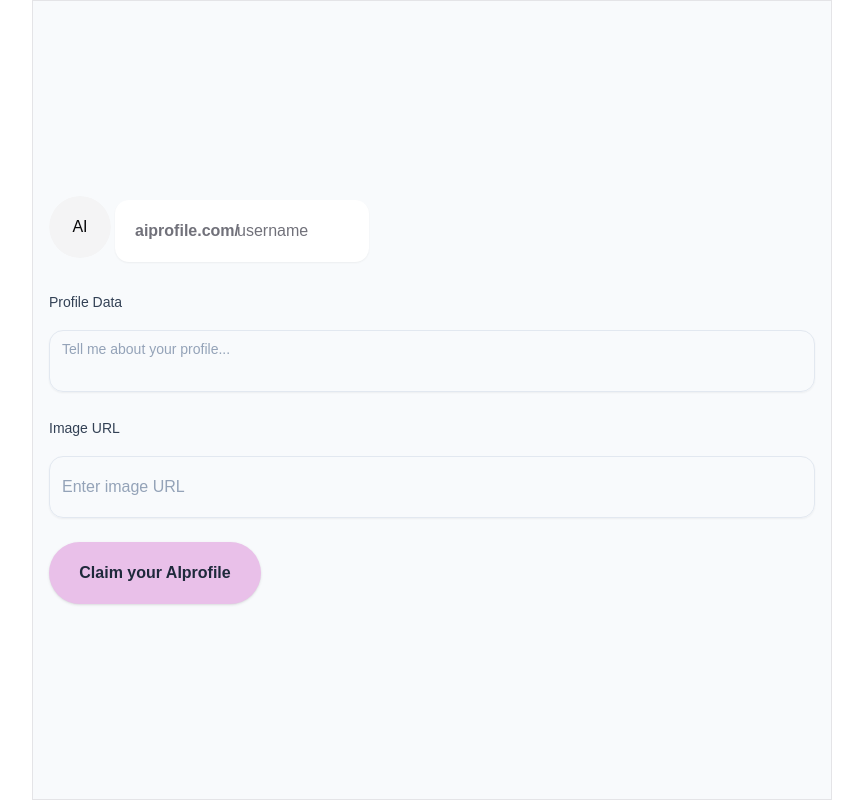
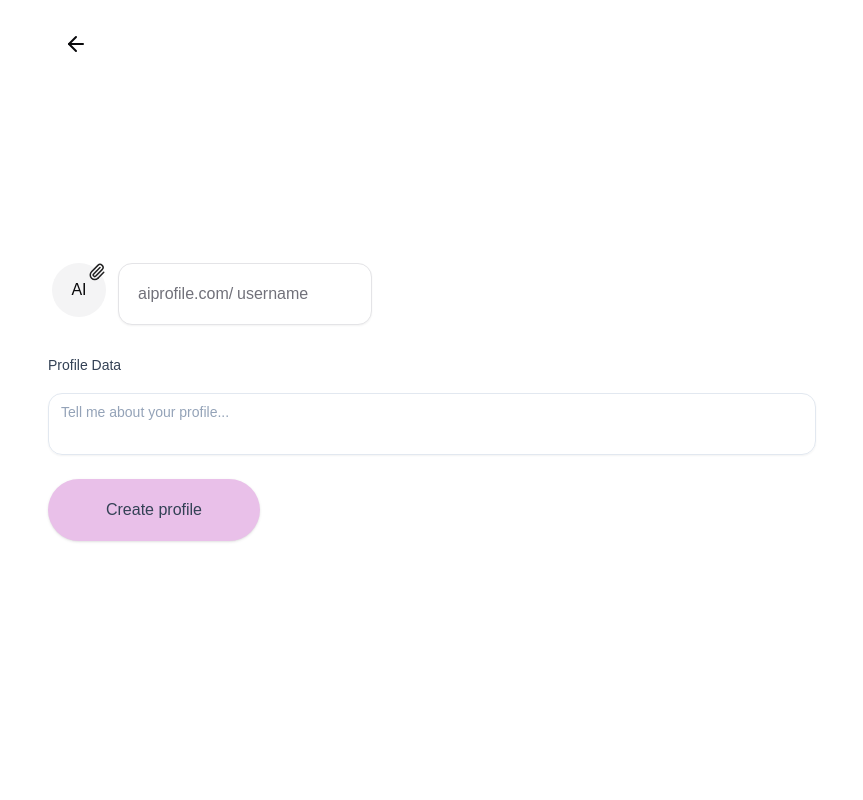
Before and after one commit to jiliangarette/ai-custom-profile, a Next.js app: page /admin/create-profile in a window 1280 px wide. Shown: the whole page, without its empty margins (208-1071 px from the left). Built offline with nearby package versions, Linux system fonts and the light colour scheme.

Commit message:
enhance user interface

```diff
--- a/src/components/addProfileForm.tsx
+++ b/src/components/addProfileForm.tsx
@@ -4,11 +4,14 @@
 import { Textarea } from "./ui/textarea";
 import { Button } from "./ui/button";
 import { Avatar, AvatarFallback, AvatarImage } from "./ui/avatar";
+import { ArrowLeft, Paperclip } from "lucide-react";
+import Link from "next/link";
 
 const AddProfileForm: React.FC = () => {
   const [username, setUsername] = useState<string>("");
   const [data, setData] = useState<string>("");
   const [image, setImage] = useState<string>("");
+  const [showImageInput, setShowImageInput] = useState<boolean>(false);
 
   const handleSubmit = async (e: React.FormEvent) => {
     e.preventDefault();
@@ -30,16 +33,32 @@
     }
   };
 
+  const toggleImageInputVisibility = () => {
+    setShowImageInput((prev) => !prev);
+  };
+
   return (
-    <div className="min-h-screen bg-slate-50 p-4 flex items-center justify-center max-w-[800px] mx-auto w-full border">
+    <div className="min-h-screen p-4 flex items-center justify-center max-w-[800px] mx-auto w-full relative">
+      <Link href="/" className="cursor-pointer">
+        <div className="absolute top-8 left-8">
+          <ArrowLeft />
+        </div>
+      </Link>
       <form onSubmit={handleSubmit} className="w-full max-w-[1300px] space-y-6">
-        <div className="flex gap-1">
-          <Avatar className="h-[62px] w-[62px]">
-            <AvatarImage src={image} alt="AI" />
+        <div className="flex gap-2 group cursor-pointer w-[62px] ">
+          <Avatar
+            className="h-[62px] w-[62px] relative p-1 "
+            onClick={toggleImageInputVisibility}>
+            {!image && (
+              <div className="absolute top-0 right-0  group-hover:bg-slate-200 opacity-90 group-hover:opacity-100 rounded-full hover:bg-slate-200 p-1">
+                <Paperclip size={18} />
+              </div>
+            )}
+            <AvatarImage src={image || undefined} alt="Profile" />
             <AvatarFallback>AI</AvatarFallback>
           </Avatar>
           <div className="relative max-w-[243px] my-1">
-            <div className="absolute inset-y-0 left-3 text-md font-semibold px-2 flex items-center pointer-events-none text-muted-foreground">
+            <div className="absolute inset-y-0 left-3 text-md font-medium px-2 flex items-center pointer-events-none text-muted-foreground">
               aiprofile.com/
             </div>
             <Input
@@ -48,11 +67,24 @@
               value={username}
               onChange={(e) => setUsername(e.target.value)}
               required
-              className="  pl-[122px] bg-white border-none min-w-[243px] sm:min-w-[254px] h-[62px] text-md font-medium text-slate-800"
+              className="pl-[118px] bg-white border min-w-[243px] sm:min-w-[254px] h-[62px] text-md font-medium text-slate-800"
               maxLength={15}
             />
           </div>
         </div>
+
+        {showImageInput && (
+          <div className="space-y-4">
+            <Input
+              id="image"
+              type="url"
+              placeholder="Enter profile picture URL"
+              value={image}
+              onChange={(e) => setImage(e.target.value)}
+              className="h-[62px] border-slate-200 focus-visible:ring-slate-400 placeholder:text-slate-400"
+            />
+          </div>
+        )}
 
         <div className="space-y-4">
           <Label htmlFor="bio" className="text-slate-700 text-sm font-medium">
@@ -68,25 +100,11 @@
           />
         </div>
 
-        <div className="space-y-4">
-          <Label htmlFor="image" className="text-slate-700 text-sm font-medium">
-            Image URL
-          </Label>
-          <Input
-            id="image"
-            type="url"
-            placeholder="Enter image URL"
-            value={image}
-            onChange={(e) => setImage(e.target.value)}
-            className="h-[62px] border-slate-200 focus-visible:ring-slate-400 placeholder:text-slate-400"
-          />
-        </div>
-
         <Button
           type="submit"
-          className="h-[62px] min-w-[212px] text-md rounded-full font-semibold bg-[#e9c0e9] text-slate-800"
+          className="h-[62px] min-w-[212px] text-md rounded-full bg-[#e9c0e9] text-slate-700"
           size="default">
-          Claim your AIprofile
+          Create profile
         </Button>
       </form>
     </div>
--- a/src/components/ui/avatar.tsx
+++ b/src/components/ui/avatar.tsx
@@ -11,10 +11,7 @@
 >(({ className, ...props }, ref) => (
   <AvatarPrimitive.Root
     ref={ref}
-    className={cn(
-      "relative flex h-10 w-10 shrink-0 overflow-hidden rounded-full",
-      className
-    )}
+    className={cn("relative flex h-10 w-10 shrink-0  rounded-full", className)}
     {...props}
   />
 ));
@@ -26,7 +23,10 @@
 >(({ className, ...props }, ref) => (
   <AvatarPrimitive.Image
     ref={ref}
-    className={cn("aspect-square h-full w-full", className)}
+    className={cn(
+      "aspect-square h-full overflow-hidden rounded-full w-full",
+      className
+    )}
     {...props}
   />
 ));
```
